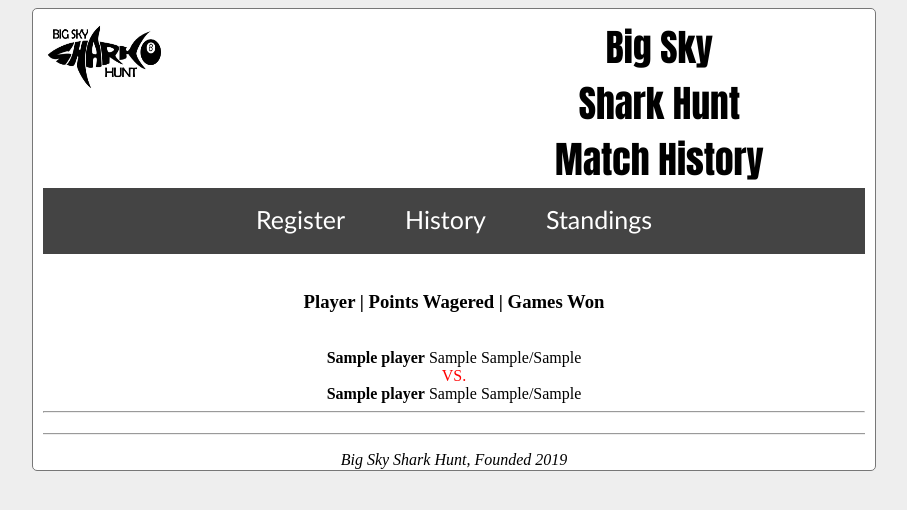
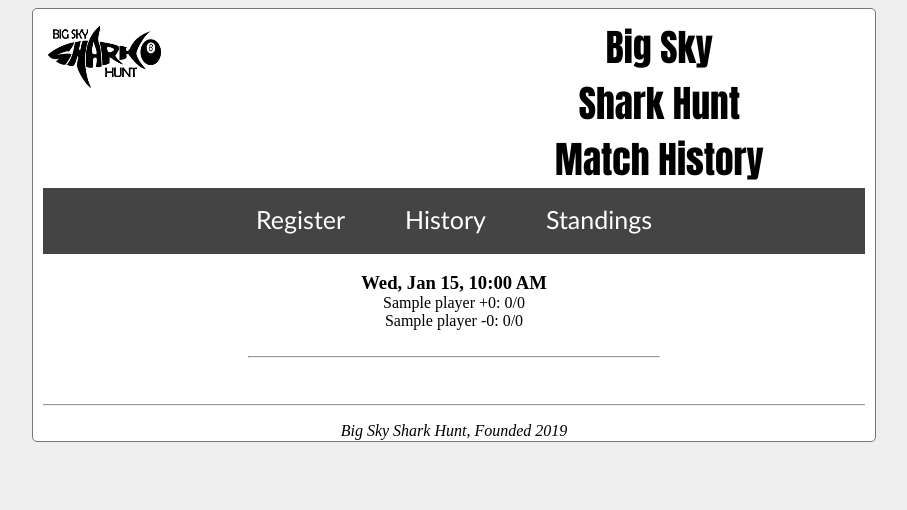
Before and after one commit to spencer602/league-manager, a PHP site: page /displayallmatches.php in a window 1280 px wide. Shown: the top 510 px of the page, without its empty margins (186-1093 px from the left). Run offline with PHP 8.4, Linux system fonts and the light colour scheme; tables that the repository leaves empty or names only in its code hold one stand-in row (values such as "Sample post").

Commit message:
Updated design of the match history page

```diff
--- a/css/matchhistory.css
+++ b/css/matchhistory.css
@@ -1,9 +1,19 @@
-@media only screen and (width: 320px){
+@media only screen and (max-width: 1000px){
 	td, th{
 		font-size: 10pt;
 	}
 	#format{
 		font-size: 12pt;
+	}
+
+	hr {
+		width: 100%;
+	}
+}
+
+@media only screen and (min-width: 1001px){
+	hr {
+		width: 50%
 	}
 }
 
@@ -25,3 +35,8 @@ td{
 .player{
 	font-weight: bold;
 }
+
+.dateTimeDiv {
+	font-size: 14pt;
+	font-weight: bold;
+}
--- a/displayallmatches.php
+++ b/displayallmatches.php
@@ -43,7 +43,7 @@ if ($connection->connect_error)
 // all fields of all matching queries
 $allMatches = mysqli_query($connection, "SELECT * from matches ORDER BY date_and_time DESC");
 //echo '<table id="matchTable"><tr><th>Player One</th><th>Points</th><th>Games Won</th><th>Player Two</th><th>Points</th><th>Games Won</th></tr>';
-echo "<h3 id='format'>Player | Points Wagered | Games Won</h3><br>";
+//echo "<h3 id='format'>Player | Points Wagered | Games Won</h3><br>";
 while ($row = $allMatches->fetch_assoc()) {
     $p1id = $row['p1_id'];
     $p2id = $row['p2_id'];
@@ -57,20 +57,65 @@ while ($row = $allMatches->fetch_assoc()) {
     $p2name = $p2name->fetch_array(MYSQLI_ASSOC);
     $p2name = $p2name['player_name'];
 
-    $p1gamesToWin = $row['p1_games_needed'];
-    $p2gamesToWin = $row['p2_games_needed'];
+    $p1gamesToWin = intval($row['p1_games_needed']);
+    $p2gamesToWin = intval($row['p2_games_needed']);
 
-    $p1gamesWon = $row['p1_games_won'];
-    $p2gamesWon = $row['p2_games_won'];
+    $p1gamesWon = intval($row['p1_games_won']);
+    $p2gamesWon = intval($row['p2_games_won']);
 
-    $p1pointsWagered = $row['p1_points_wagered'];
-    $p2pointsWagered = $row['p2_points_wagered'];
+    $p1pointsWagered = intval($row['p1_points_wagered']);
+    $p2pointsWagered = intval($row['p2_points_wagered']);
+
+    $p1ero = intval($row['p1_ero']);
+    $p2ero = intval($row['p2_ero']);
+
+    // 2019-11-29 12:03:32
+
+    $dateTime = DateTime::createFromFormat('Y-m-d H:i:s', $row['date_and_time']);
+    $dateTimeString = $dateTime->format('D, M d, h:i A');
+
+    $winner = "";
+    $loser = "";
+
+    if ($p1gamesWon == $p1gamesToWin) {
+//        $winner = $p1name;
+        $winner = "$p1name +$p2pointsWagered: $p1gamesWon/$p1gamesToWin";
+        if ($p1ero > 0) {
+            $winner = "$winner  ERO: $p1ero";
+        }
+
+//        $loser = $p2name;
+        $loser = "$p2name -$p2pointsWagered: $p2gamesWon/$p2gamesToWin";
+        if ($p2ero > 0) {
+            $loser = "$loser  ERO: $p2ero";
+        }
+    } else {
+//        $winner = $p2name;
+        $winner = "$p2name +$p1pointsWagered: $p2gamesWon/$p2gamesToWin";
+        if ($p2ero > 0) {
+            $winner = "$winner  ERO: $p2ero";
+        }
+//        $loser = $p1name;
+//
+        $loser = "$p1name -$p1pointsWagered: $p1gamesWon/$p1gamesToWin";
+        if ($p1ero > 0) {
+            $loser = "$loser  ERO: $p1ero";
+        }
+    }
 
     // this could be updated to look better
 
     //echo "<tr><td>$p1name</td><td>$p1pointsWagered</td><td>$p1gamesWon/$p1gamesToWin</td></tr>";
 	//echo "<tr><td>$p2name</td><td>$p2pointsWagered</td><td>$p2gamesWon/$p2gamesToWin</td></tr>";
-	echo "<div id='match'><span class='player'>$p1name</span><span class='points'> $p1pointsWagered</span> <span class='wins'>$p1gamesWon/$p1gamesToWin<span><br><span id='versus'>VS.</span><br><span class='player'>$p2name</span> <span class='points'>$p2pointsWagered</span> <span class='wins'>$p2gamesWon/$p2gamesToWin</span></div><hr>";
+	//echo "<div id='match'><span class='player'>$p1name</span><span class='points'> $p1pointsWagered</span>
+    // <span class='wins'>$p1gamesWon/$p1gamesToWin<span><br><span id='versus'>VS.</span><br><span class='player'>$p2name</span>
+    // <span class='points'>$p2pointsWagered</span> <span class='wins'>$p2gamesWon/$p2gamesToWin</span></div><hr>";
+
+    echo "<span class = 'matchDiv'>
+            <div class = 'dateTimeDiv'>$dateTimeString</div>
+            <div class = 'winnerDiv'>$winner</div>
+            <div class = 'loserDiv'>$loser</div><br><hr><br>
+          </span>";
 
 }?>
 	<!--</table>-->
```
